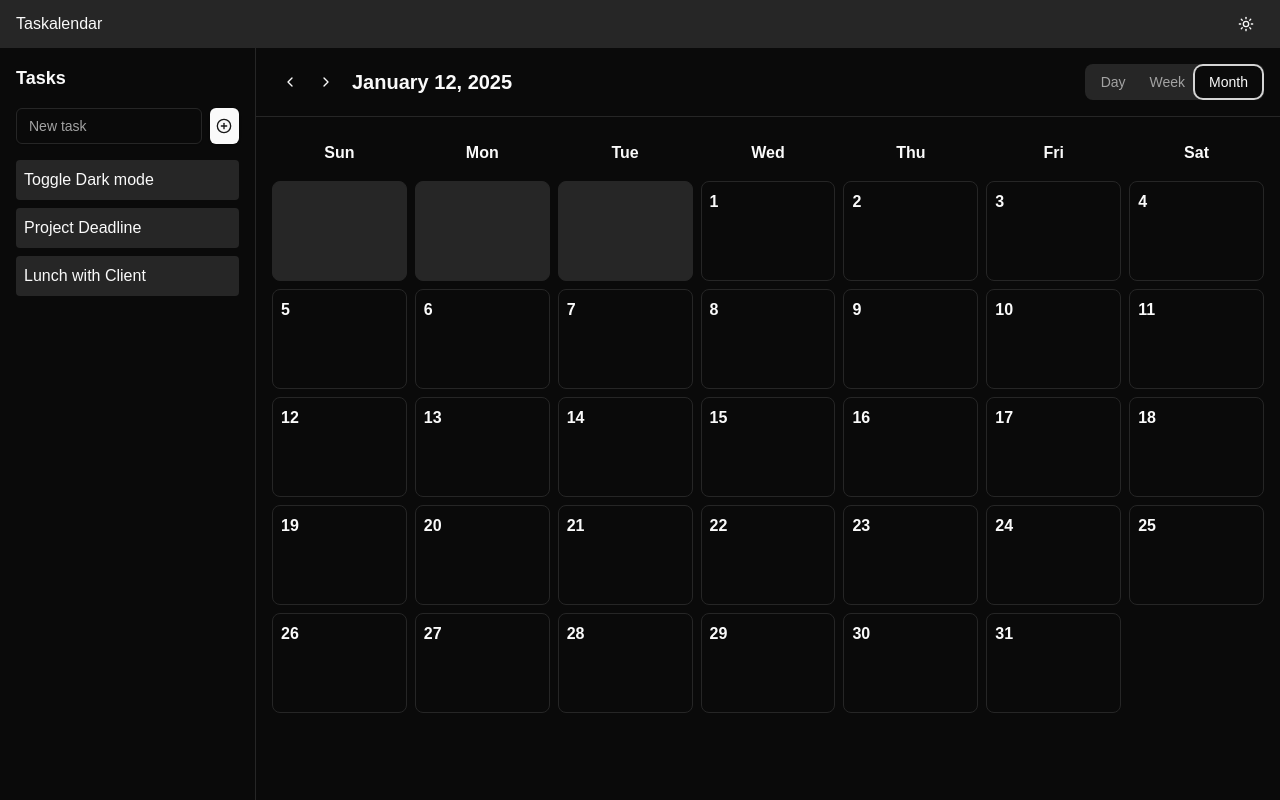
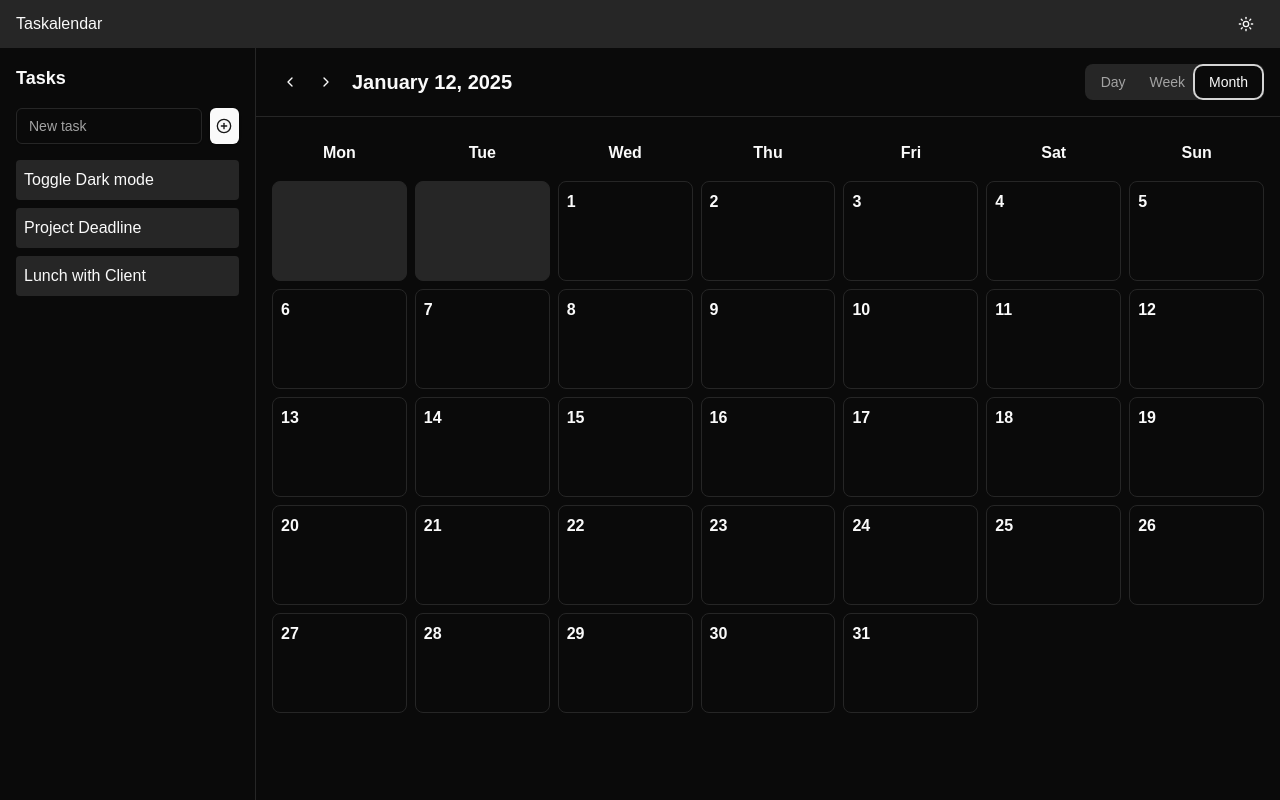
Before and after one commit to JacobSchroder/taskalendar, a Next.js app: page / in a window 1280 px wide. Both pictures are taken after a click on the tab "Month". Built offline with nearby package versions, Linux system fonts and the light colour scheme.

Commit message:
month view starts week on mondays

```diff
--- a/app/calendar/calendar-month-view.tsx
+++ b/app/calendar/calendar-month-view.tsx
@@ -1,26 +1,15 @@
 import { Dayjs } from 'dayjs';
+import { getMonthDays, getWeekDates } from './functions';
 
 interface MonthViewProps {
   date: Dayjs;
 }
 
 export default function MonthView({ date }: MonthViewProps) {
-  const daysInMonth = date.endOf('month').date();
-  const firstDayOfMonth = date.startOf('month').day();
-  const days = ['Sun', 'Mon', 'Tue', 'Wed', 'Thu', 'Fri', 'Sat'];
+  const weekDates = getWeekDates(date.startOf('month'));
+  const days = weekDates.map((day) => day.format('ddd'));
 
-  const getMonthDays = () => {
-    const monthDays = [];
-    for (let i = 0; i < firstDayOfMonth; i++) {
-      monthDays.push(null);
-    }
-    for (let i = 1; i <= daysInMonth; i++) {
-      monthDays.push(i);
-    }
-    return monthDays;
-  };
-
-  const monthDays = getMonthDays();
+  const monthDays = getMonthDays(date);
 
   return (
     <div className='h-full overflow-auto p-4'>
--- a/app/calendar/calendar-week-view.tsx
+++ b/app/calendar/calendar-week-view.tsx
@@ -7,7 +7,7 @@ interface WeekViewProps {
 
 export default function WeekView({ date }: WeekViewProps) {
   const hours = Array.from({ length: 24 }, (_, i) => i);
-  const weekDates = getWeekDates(date, { startOfWeek: 'monday' });
+  const weekDates = getWeekDates(date);
   const days = weekDates.map((day) => day.format('ddd'));
 
   return (
--- a/app/calendar/functions.ts
+++ b/app/calendar/functions.ts
@@ -1,7 +1,7 @@
 import { Dayjs } from 'dayjs';
 
 export function getWeekDates(date: Dayjs, options?: { startOfWeek?: 'sunday' | 'monday' }) {
-  const startOfWeek = options?.startOfWeek || 'sunday';
+  const startOfWeek = options?.startOfWeek || 'monday';
   const offset = startOfWeek === 'sunday' ? 0 : 1;
   let firstWeekDay = date.startOf('week').add(offset, 'day');
   if (startOfWeek === 'monday' && date.day() === 0) {
@@ -9,3 +9,20 @@ export function getWeekDates(date: Dayjs, options?: { startOfWeek?: 'sunday' | '
   }
   return Array.from({ length: 7 }, (_, i) => firstWeekDay.add(i, 'day'));
 }
+
+export function getMonthDays(date: Dayjs, options?: { startOfWeek?: 'sunday' | 'monday' }) {
+  const startOfWeek = options?.startOfWeek || 'monday';
+  const offset = startOfWeek === 'sunday' ? 0 : 1;
+
+  const daysInMonth = date.endOf('month').date();
+  const firstDayOfMonth = date.startOf('month').day();
+
+  const monthDays = [];
+  for (let i = 0; i < firstDayOfMonth - offset; i++) {
+    monthDays.push(null);
+  }
+  for (let i = 1; i <= daysInMonth; i++) {
+    monthDays.push(i);
+  }
+  return monthDays;
+}
```
